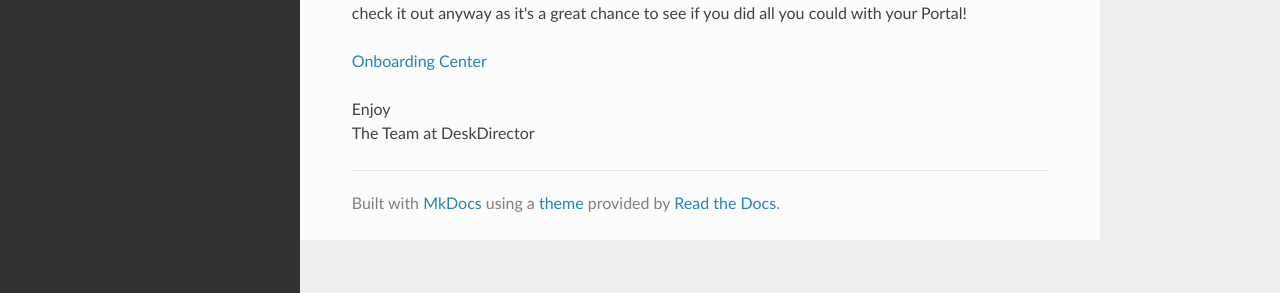
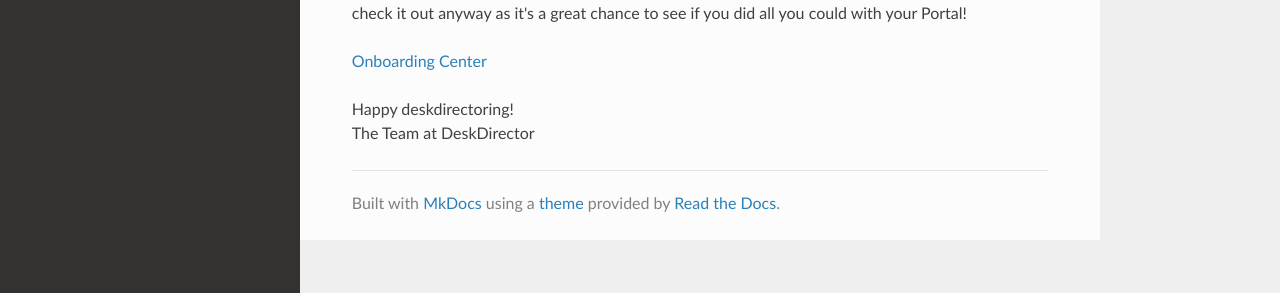
Before and after one commit to DeskDirector/docs, an MkDocs documentation site: the page built from docs/_contents/admin/home/announcement.md, in a window 1280 px wide. Shown: the part 385-678 px from the top of the page. Built offline with MkDocs 1.6.1, drawn with Linux system fonts in a browser that asks for light colours; nearby versions of some CDN libraries; old or Windows-style settings are respelled for this version of MkDocs.

Commit message:
Update announcement.md

```diff
--- a/docs/_contents/admin/home/announcement.md
+++ b/docs/_contents/admin/home/announcement.md
@@ -10,5 +10,6 @@ And if you're not new, we recommend you check it out anyway as it's a great chan
 
 [Onboarding Center](https://www.deskdirector.com/onboarding)
 
-Enjoy
+
+Happy deskdirectoring!
 The Team at DeskDirector
```
